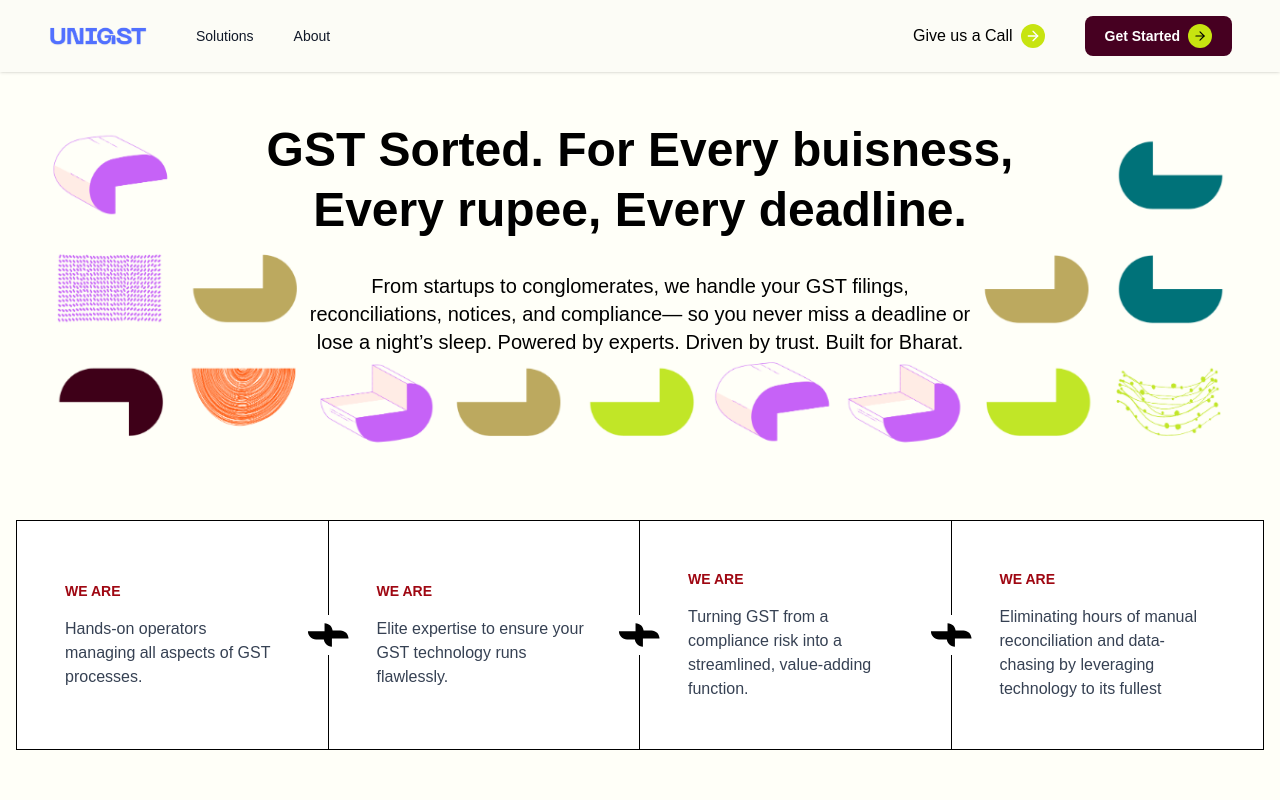
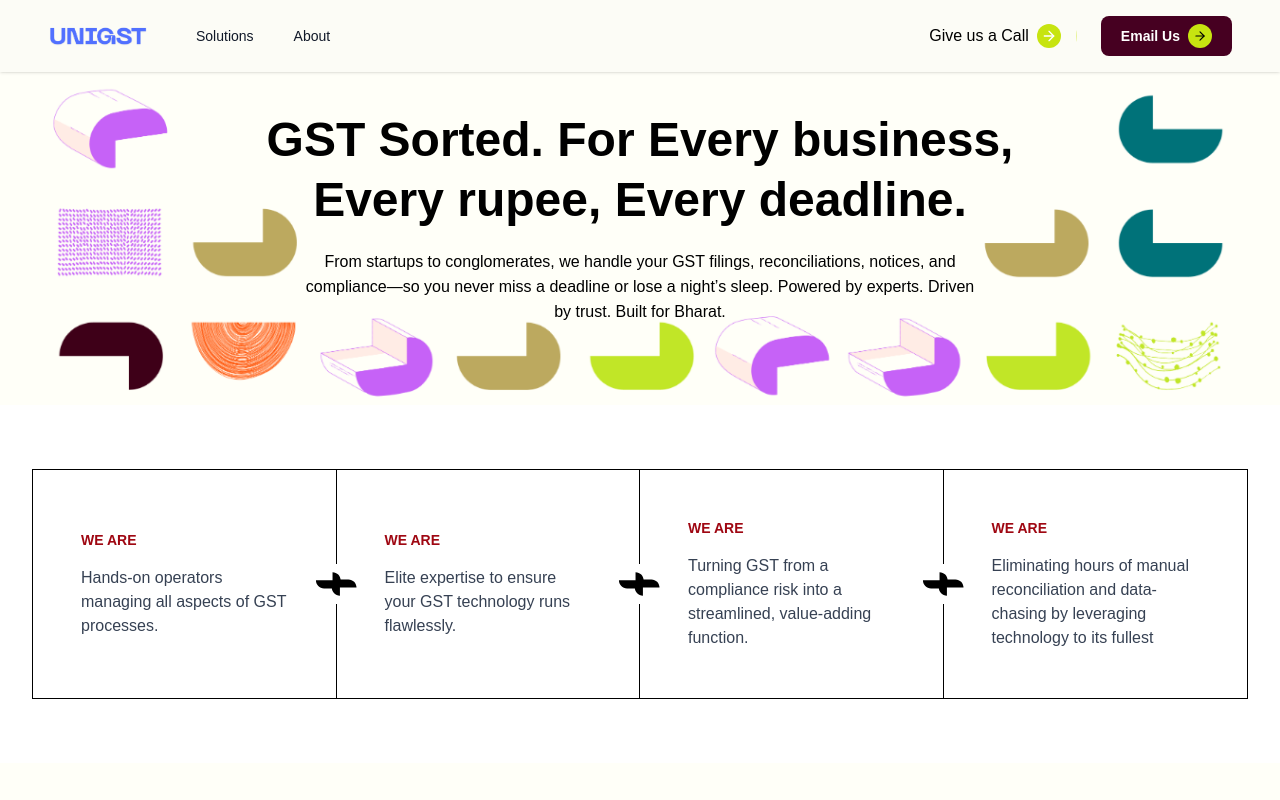
Before and after one commit to greatby/gst-next, a Next.js app: page / in a window 1280 px wide. Shown: the top 800 px of the page. Built offline with nearby package versions, Linux system fonts and the light colour scheme; a web font is replaced by a local one.

Commit message:
Added email id and other minor code changes

```diff
--- a/src/components/CompanySection.jsx
+++ b/src/components/CompanySection.jsx
@@ -21,37 +21,104 @@ const HeroWithBackground = () => {
     },
   ];
   return (
-    <section className="relative w-full my-14">
-      {/* Background screenshot */}
-      <div className="absolute inset-0 -z-10">
+    // <section className="relative w-full my-14">
+    //   {/* Background screenshot */}
+    //   <div className="absolute inset-0 -z-10">
+    //     <img
+    //       src="images/hero-bg.png"
+    //       alt="Hero background"
+    //       className="object-cover hidden md:block"
+    //     />
+    //   </div>
+    //   {/* Overlay content */}
+    //   <div className="max-w-screen-2xl mx-auto flex flex-col gap-y-8 items-center py-16 text-center px-4 relative z-10">
+    //     <h1 className="text-4xl sm:text-5xl font-extrabold leading-tight">
+    //       <span className="inline-block">GST</span>{" "}
+    //       <span className="inline-block">Sorted.</span>{" "}
+    //       <span className="inline-block">For Every buisness,</span>{" "}
+    //       <br />
+    //       <span className="inline-block">Every rupee,</span>{" "}
+
+    //       <span className="inline-block">Every deadline.</span>
+    //       <br />
+    //       {/* <span className="inline-block">valued</span>{" "}
+    //       <span className="inline-block">partner.</span> */}
+    //     </h1>
+    //     <p className="text-lg sm:text-xl max-w-2xl text-black">
+    //       From startups to conglomerates, we handle your GST filings,
+    //       reconciliations, notices, and compliance— so you never miss a deadline
+    //       or lose a night’s sleep. Powered by experts. Driven by trust. Built
+    //       for Bharat.
+    //     </p>
+    //   </div>
+    //   <div className="max-w-screen-xl mx-auto relative mt-[100px] px-4">
+    //     <div className="grid grid-cols-1 md:grid-cols-2 lg:grid-cols-4 border border-black text-black bg-white">
+    //       {items.map((item, index) => (
+    //         <div
+    //           key={index}
+    //           className={`relative py-10 md:py-12 px-6 md:px-12 flex flex-col items-start justify-center ${
+    //             index < items.length - 1
+    //               ? "border-b md:border-b-0 lg:border-r border-black"
+    //               : ""
+    //           }`}
+    //         >
+    //           <div className="text-sm uppercase font-semibold text-red-800">
+    //             {item.title}
+    //           </div>
+    //           <p className="mt-4 text-gray-700 max-w-xs">{item.text}</p>
+
+    //           {/* SVG connector between blocks */}
+    //           {index < items.length - 1 && (
+    //             <div className="hidden lg:block absolute top-1/2 right-0 -translate-y-1/2 translate-x-1/2 bg-white p-2">
+    //               <svg
+    //                 viewBox="0 0 45 26"
+    //                 xmlns="http://www.w3.org/2000/svg"
+    //                 className="w-12 h-6 text-black"
+    //                 fill="currentColor"
+    //               >
+    //                 <path d="M26.7464 25.6228V16.849H44.7329C44.7329 12.0027 40.8048 8.0752 35.9579 8.0752H26.7406C21.8937 8.0752 17.9656 12.0027 17.9656 16.849C17.9656 21.6953 21.8937 25.6228 26.7406 25.6228H26.7464Z" />
+    //                 <path d="M18.7502 0.211169V8.98498H0.763672C0.763672 13.8312 4.69177 17.7588 9.53872 17.7588H18.756C23.6029 17.7588 27.531 13.8312 27.531 8.98498C27.531 4.13871 23.6029 0.211169 18.756 0.211169H18.7502Z" />
+    //               </svg>
+    //             </div>
+    //           )}
+    //         </div>
+    //       ))}
+    //     </div>
+    //   </div>
+    // </section>
+    <>
+      {/* ---------- HERO ---------- */}
+      <section className="relative w-full bg-white mt-0 sm:mt-[30px]">
+        {/* Background image */}
+        <div className="absolute inset-0 flex justify-center">
           <img
             src="images/hero-bg.png"
             alt="Hero background"
-          className="object-cover hidden md:block"
+            className="w-full max-w-screen-2xl object-cover hidden md:block"
           />
         </div>
-      {/* Overlay content */}
-      <div className="max-w-screen-2xl mx-auto flex flex-col gap-y-8 items-center py-16 text-center px-4 relative z-10">
-        <h1 className="text-4xl sm:text-5xl font-extrabold leading-tight">
-          <span className="inline-block">GST</span>{" "}
-          <span className="inline-block">Sorted.</span>{" "}
-          <span className="inline-block">For Every buisness,</span>{" "}
+
+        {/* Centered text */}
+        <div
+          className="w-full flex flex-col gap-y-5 items-center
+                  py-20 text-center px-4 sm:px-6 lg:px-8 relative z-10"
+        >
+          <h1 className="text-3xl sm:text-4xl md:text-4xl lg:text-5xl font-extrabold leading-tight">
+            GST Sorted. For Every business,
             <br />
-          <span className="inline-block">Every rupee,</span>{" "}
-
-          <span className="inline-block">Every deadline.</span>
-          <br />
-          {/* <span className="inline-block">valued</span>{" "}
-          <span className="inline-block">partner.</span> */}
+            Every rupee, Every deadline.
           </h1>
-        <p className="text-lg sm:text-xl max-w-2xl text-black">
+          <p className="text-base sm:text-lg md:text-[1rem] max-w-2xl text-black">
             From startups to conglomerates, we handle your GST filings,
-          reconciliations, notices, and compliance— so you never miss a deadline
-          or lose a night’s sleep. Powered by experts. Driven by trust. Built
-          for Bharat.
+            reconciliations, notices, and compliance—so you never miss a
+            deadline or lose a night’s sleep. Powered by experts. Driven by
+            trust. Built for Bharat.
           </p>
         </div>
-      <div className="max-w-screen-xl mx-auto relative mt-[100px] px-4">
+      </section>
+      {/* ---------- GRID ---------- */}
+      <section className="relative w-full bg-white">
+        <div className="max-w-screen-xl mx-auto px-4 sm:px-6 lg:px-8 py-16">
           <div className="grid grid-cols-1 md:grid-cols-2 lg:grid-cols-4 border border-black text-black bg-white">
             {items.map((item, index) => (
               <div
@@ -67,7 +134,6 @@ const HeroWithBackground = () => {
                 </div>
                 <p className="mt-4 text-gray-700 max-w-xs">{item.text}</p>
 
-              {/* SVG connector between blocks */}
                 {index < items.length - 1 && (
                   <div className="hidden lg:block absolute top-1/2 right-0 -translate-y-1/2 translate-x-1/2 bg-white p-2">
                     <svg
@@ -86,6 +152,7 @@ const HeroWithBackground = () => {
           </div>
         </div>
       </section>
+    </>
   );
 };
 
--- a/src/components/Footer.jsx
+++ b/src/components/Footer.jsx
@@ -21,13 +21,13 @@ const Footer = () => {
           </p>
           <div className="flex gap-4 mt-6">
             <Link
-              href="/get-started"
+              href="mailto:hello@unigst.com?subject=GST%20Consultation&body=Hi%20Team,%0A%0AI%20would%20like%20to%20get%20started%20with%20your%20GST%20services.%0A%0AThanks."
               className="inline-flex items-center gap-2 px-6 py-3 bg-white text-black rounded-2xl font-medium hover:bg-[#c7e410] transition"
             >
               Get Started <FiArrowRight size={16} />
             </Link>
             <motion.a
-              href="tel:9980511980"
+              href="tel:+919980511980"
               onHoverStart={() => setHovered(true)}
               onHoverEnd={() => setHovered(false)}
               className="relative hidden md:flex items-center rounded-full overflow-hidden px-4 py-2 cursor-pointer"
--- a/src/components/Navbar.jsx
+++ b/src/components/Navbar.jsx
@@ -2,7 +2,13 @@
 import Link from "next/link";
 import { useState } from "react";
 import { motion, AnimatePresence } from "framer-motion";
-import { FiMenu, FiX, FiChevronDown, FiChevronUp, FiArrowRight } from "react-icons/fi";
+import {
+  FiMenu,
+  FiX,
+  FiChevronDown,
+  FiChevronUp,
+  FiArrowRight,
+} from "react-icons/fi";
 
 const navItems = [
   {
@@ -14,8 +20,14 @@ const navItems = [
         image: "/images/home-col-1.png",
         links: [
           { label: "AI Data Extraction", href: "/services/ai-data-extraction" },
-          { label: "AI Assisted Data Processing", href: "/services/ai-assisted-data-processing" },
-          { label: "AI & ML Optimization", href: "/services/ai-ml-optimization" },
+          {
+            label: "AI Assisted Data Processing",
+            href: "/services/ai-assisted-data-processing",
+          },
+          {
+            label: "AI & ML Optimization",
+            href: "/services/ai-ml-optimization",
+          },
         ],
       },
       {
@@ -31,7 +43,10 @@ const navItems = [
         title: "CUSTOMER EXPERIENCES",
         image: "/images/home-col-3.png",
         links: [
-          { label: "Back Office Support", href: "/services/back-office-support" },
+          {
+            label: "Back Office Support",
+            href: "/services/back-office-support",
+          },
           { label: "Service Desk & Chat", href: "/services/service-desk-chat" },
           { label: "Content Moderation", href: "/services/content-moderation" },
         ],
@@ -72,7 +87,11 @@ export default function Navbar() {
         {/* Left: Logo + Nav */}
         <div className="flex items-center gap-12">
           <Link href="/" className="flex items-center">
-            <img src="images/UNIGST.png" alt="Techspeed Logo" className="w-[100px] h-auto" />
+            <img
+              src="images/UNIGST.png"
+              alt="Techspeed Logo"
+              className="w-[100px] h-auto"
+            />
           </Link>
 
           {/* Desktop Nav */}
@@ -102,13 +121,25 @@ export default function Navbar() {
                       {item.type === "mega" ? (
                         <div className="grid grid-cols-3 gap-8 p-8 w-[60rem]">
                           {item.columns.map((col) => (
-                            <div key={col.title} className="border-r last:border-none pr-6">
-                              <div className="text-xs font-semibold uppercase mb-4">{col.title}</div>
-                              <img src={col.image} alt={col.title} className="h-24 object-contain mb-4" />
+                            <div
+                              key={col.title}
+                              className="border-r last:border-none pr-6"
+                            >
+                              <div className="text-xs font-semibold uppercase mb-4">
+                                {col.title}
+                              </div>
+                              <img
+                                src={col.image}
+                                alt={col.title}
+                                className="h-24 object-contain mb-4"
+                              />
                               <ul className="space-y-2">
                                 {col.links.map((link) => (
                                   <li key={link.href}>
-                                    <Link href={link.href} className="text-sm hover:text-lime-600 transition">
+                                    <Link
+                                      href={link.href}
+                                      className="text-sm hover:text-lime-600 transition"
+                                    >
                                       {link.label}
                                     </Link>
                                   </li>
@@ -121,7 +152,10 @@ export default function Navbar() {
                         <ul className="p-6 w-64 space-y-3">
                           {item.links.map((link) => (
                             <li key={link.href}>
-                              <Link href={link.href} className="text-sm hover:text-lime-600 transition">
+                              <Link
+                                href={link.href}
+                                className="text-sm hover:text-lime-600 transition"
+                              >
                                 {link.label}
                               </Link>
                             </li>
@@ -140,7 +174,7 @@ export default function Navbar() {
         <div className="flex items-center gap-6">
           {/* Call link with hover animation */}
           <motion.a
-            href="tel:5032910027"
+            href="tel:+919980511980"
             onHoverStart={() => setHovered(true)}
             onHoverEnd={() => setHovered(false)}
             className="relative hidden md:flex items-center rounded-full overflow-hidden px-4 py-2 cursor-pointer"
@@ -173,17 +207,20 @@ export default function Navbar() {
 
           {/* Get Started */}
           <Link
-            href="/get-started"
+            href={`mailto:hello@unigst.com?subject=GST%20Consultation&body=Hi%20Team,%0A%0AI%20would%20like%20to%20get%20started%20with%20your%20GST%20services.%0A%0AThanks.`}
             className="hidden md:flex items-center gap-2 px-5 py-2 rounded-lg bg-[#460021] text-white text-sm font-semibold hover:bg-[#5d002d] transition"
           >
-            <span>Get Started</span>
+            <span>Email Us</span>
             <span className="flex items-center justify-center w-6 h-6 rounded-full bg-[#c7e410] text-black">
               <FiArrowRight />
             </span>
           </Link>
 
           {/* Mobile Menu Button */}
-          <button className="md:hidden text-2xl" onClick={() => setMobileOpen(true)}>
+          <button
+            className="md:hidden text-2xl"
+            onClick={() => setMobileOpen(true)}
+          >
             <FiMenu />
           </button>
         </div>
@@ -201,7 +238,11 @@ export default function Navbar() {
           >
             {/* Top Row */}
             <div className="flex justify-between items-center px-6 py-4 bg-purple-400">
-              <img src="images/UNIGST.png" alt="Techspeed Logo" className="h-auto w-[100px]" />
+              <img
+                src="images/UNIGST.png"
+                alt="Techspeed Logo"
+                className="h-auto w-[100px]"
+              />
               <button
                 className="text-2xl p-2 rounded-full bg-[#4a004a] text-lime-300"
                 onClick={() => setMobileOpen(false)}
@@ -212,10 +253,16 @@ export default function Navbar() {
 
             {/* Buttons */}
             <div className="flex gap-4 px-6 py-6">
-              <Link href="/get-started" className="bg-white text-[#4a004a] px-6 py-2 rounded-xl font-medium flex items-center gap-2">
+              <Link
+                href="/get-started"
+                className="bg-white text-[#4a004a] px-6 py-2 rounded-xl font-medium flex items-center gap-2"
+              >
                 Get Started <FiArrowRight />
               </Link>
-              <a href="tel:5032910027" className="bg-lime-400 text-[#4a004a] px-6 py-2 rounded-xl font-medium flex items-center gap-2">
+              <a
+                href="tel:5032910027"
+                className="bg-lime-400 text-[#4a004a] px-6 py-2 rounded-xl font-medium flex items-center gap-2"
+              >
                 Call Us <FiArrowRight />
               </a>
             </div>
@@ -224,13 +271,24 @@ export default function Navbar() {
             <div className="flex-1 overflow-y-auto px-6 space-y-6">
               {navItems.map((item) =>
                 item.type === "mega" || item.type === "list" ? (
-                  <div key={item.name} className="border-t border-orange-500 pt-4">
+                  <div
+                    key={item.name}
+                    className="border-t border-orange-500 pt-4"
+                  >
                     <button
                       className="flex items-center justify-between w-full text-lg font-medium"
-                      onClick={() => setOpenAccordion(openAccordion === item.name ? null : item.name)}
+                      onClick={() =>
+                        setOpenAccordion(
+                          openAccordion === item.name ? null : item.name
+                        )
+                      }
                     >
                       {item.name}
-                      {openAccordion === item.name ? <FiChevronUp /> : <FiChevronDown />}
+                      {openAccordion === item.name ? (
+                        <FiChevronUp />
+                      ) : (
+                        <FiChevronDown />
+                      )}
                     </button>
                     <AnimatePresence>
                       {openAccordion === item.name && (
@@ -241,9 +299,15 @@ export default function Navbar() {
                           transition={{ duration: 0.3 }}
                           className="mt-2 pl-4 space-y-2"
                         >
-                          {(item.type === "mega" ? item.columns.flatMap((c) => c.links) : item.links).map((link) => (
+                          {(item.type === "mega"
+                            ? item.columns.flatMap((c) => c.links)
+                            : item.links
+                          ).map((link) => (
                             <li key={link.href}>
-                              <Link href={link.href} className="block text-base text-white">
+                              <Link
+                                href={link.href}
+                                className="block text-base text-white"
+                              >
                                 {link.label}
                               </Link>
                             </li>
@@ -253,8 +317,14 @@ export default function Navbar() {
                     </AnimatePresence>
                   </div>
                 ) : (
-                  <div key={item.name} className="border-t border-orange-500 pt-4">
-                    <Link href={item.href} className="text-lg font-medium block">
+                  <div
+                    key={item.name}
+                    className="border-t border-orange-500 pt-4"
+                  >
+                    <Link
+                      href={item.href}
+                      className="text-lg font-medium block"
+                    >
                       {item.name}
                     </Link>
                   </div>
```
Lines whose indentation alone changed are shown as unchanged.
